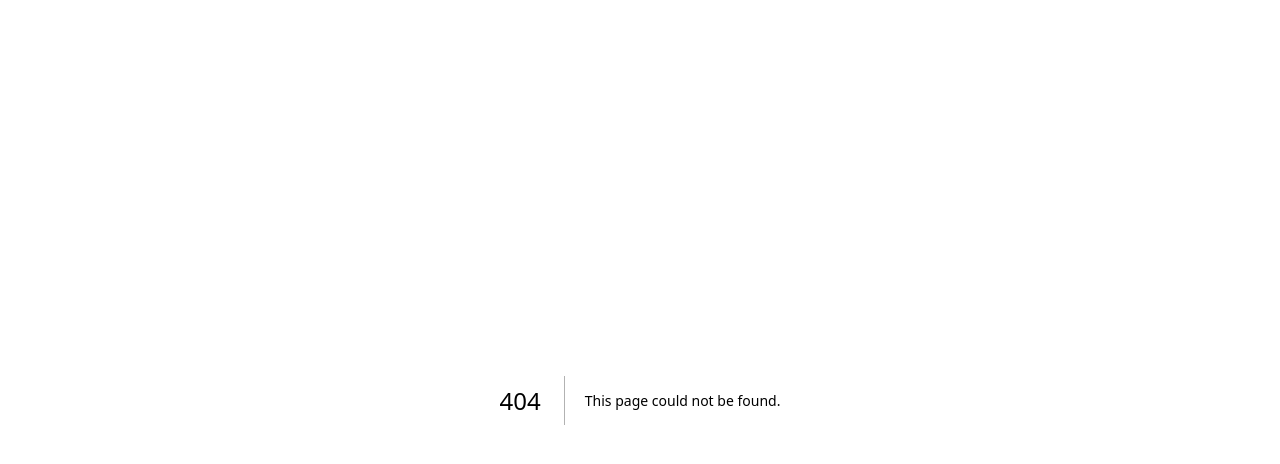
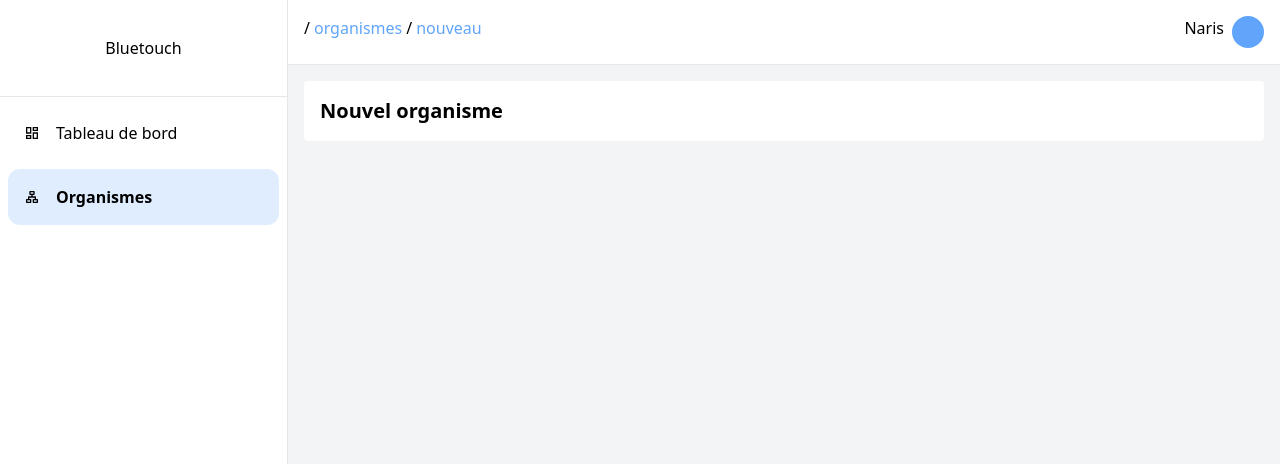
Before and after one commit to narisraz/bluetouch, a Next.js app: page /admin/organismes/nouveau in a window 1280 px wide. Before the commit this address had no page. Shown: the top 464 px of the page. Built offline with nearby package versions, Linux system fonts and the light colour scheme.

Commit message:
Init nouvel organisme page

```diff
--- a/app/admin/layout.tsx
+++ b/app/admin/layout.tsx
@@ -14,9 +14,16 @@ export default function AdminLayput({
         <Menu />
       </div>
       <div className="flex-1 bg-background">
-        <div className="flex p-4 bg-surface justify-end border-b">
-          <div className="px-2">Naris</div>
-          <div className="w-8 h-8 bg-primary rounded-full"></div>
+        <div className="flex p-4 bg-surface border-b justify-between">
+          <div className="flex gap-1">
+            /<div className="text-primary cursor-pointer">organismes</div>/
+            <div className="text-primary cursor-pointer">nouveau</div>
+          </div>
+
+          <div className="flex">
+            <div className="px-2">Naris</div>
+            <div className="w-8 h-8 bg-primary rounded-full"></div>
+          </div>
         </div>
         <div className="m-4">{children}</div>
       </div>
--- /dev/null
+++ b/app/admin/organismes/nouveau/page.tsx
@@ -0,0 +1,7 @@
+export default function Nouveau() {
+  return (
+    <div className="flex-1 p-4 bg-surface rounded">
+      <div className="text-xl font-semibold">Nouvel organisme</div>
+    </div>
+  );
+}
--- a/app/admin/organismes/page.tsx
+++ b/app/admin/organismes/page.tsx
@@ -1,3 +1,5 @@
+"use client";
+
 import ButtonContained from "@/components/button-contained";
 import ButtonIcon from "@/components/button-icon";
 import ButtonOutlined from "@/components/button-outlined";
@@ -7,6 +9,7 @@ import TableCell from "@/components/table-cell";
 import TableColumnHead from "@/components/table-column-head";
 import TableRow from "@/components/table-row";
 import TableRowHead from "@/components/table-row-head";
+import Link from "next/link";
 import {
   RiAddBoxLine,
   RiDeleteBin3Line,
@@ -37,10 +40,12 @@ export default function ListOrganismes() {
             <RiFilter3Line className="mr-2" />
             Filtrer
           </ButtonOutlined>
-          <ButtonContained>
-            <RiAddBoxLine className="mr-2" />
-            Nouveau
-          </ButtonContained>
+          <Link href={"/admin/organismes/nouveau"}>
+            <ButtonContained>
+              <RiAddBoxLine className="mr-2" />
+              Nouveau
+            </ButtonContained>
+          </Link>
         </div>
       </div>
       <Table className="mt-4">
```
